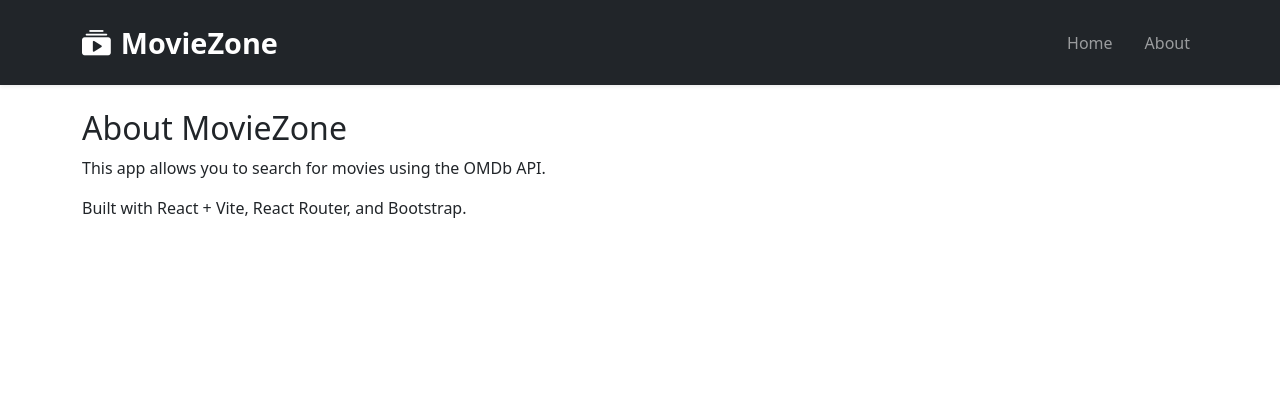
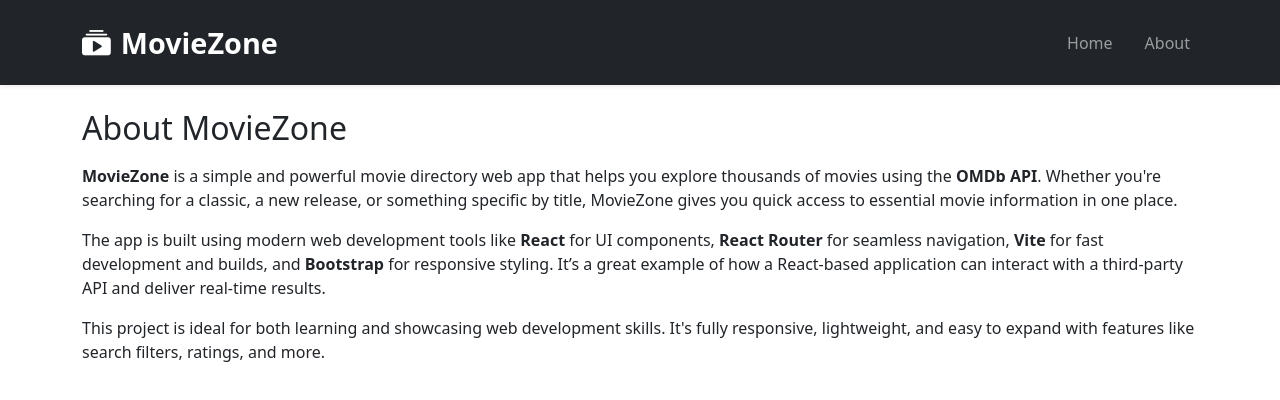
Before and after one commit to DeepaGoggi/movie-directory-movieRulz, a React (Vite) app: page /about in a window 1280 px wide. Shown: the top 400 px of the page. Built offline with nearby package versions, Linux system fonts and the light colour scheme.

Commit message:
Updated Commit

```diff
--- a/src/pages/About.jsx
+++ b/src/pages/About.jsx
@@ -1,10 +1,30 @@
+import React from "react";
 import { Container } from "react-bootstrap";
 
 const About = () => (
   <Container className="my-4">
-    <h2>About MovieZone</h2>
-    <p>This app allows you to search for movies using the OMDb API.</p>
-    <p>Built with React + Vite, React Router, and Bootstrap.</p>
+    <h2 className="mb-3">About MovieZone</h2>
+    <p>
+      <strong>MovieZone</strong> is a simple and powerful movie directory web
+      app that helps you explore thousands of movies using the{" "}
+      <strong>OMDb API</strong>. Whether you're searching for a classic, a new
+      release, or something specific by title, MovieZone gives you quick access
+      to essential movie information in one place.
+    </p>
+    <p>
+      The app is built using modern web development tools like{" "}
+      <strong>React</strong> for UI components,
+      <strong> React Router</strong> for seamless navigation,{" "}
+      <strong>Vite</strong> for fast development and builds, and
+      <strong> Bootstrap</strong> for responsive styling. It’s a great example
+      of how a React-based application can interact with a third-party API and
+      deliver real-time results.
+    </p>
+    <p>
+      This project is ideal for both learning and showcasing web development
+      skills. It's fully responsive, lightweight, and easy to expand with
+      features like search filters, ratings, and more.
+    </p>
   </Container>
 );
 
--- a/src/pages/Home.jsx
+++ b/src/pages/Home.jsx
@@ -97,7 +97,7 @@
     Year: "2021",
     Type: "movie",
     Poster:
-      "https://lh3.googleusercontent.com/proxy/OS2Bbku9O_HyiQFnLmCikVNQ77VipxM842fdCWlqcjwcvDe2mAfEtsmvJ8oY-NBj5jagmmAIq-V2erAs0lOREXHhQZWE9x6bcLX6Lnq7nUdy4un8c1IUvAVBtgimhKW0Eg",
+      "https://xl.movieposterdb.com/22_01/2021/9389998/xl_9389998_6721d93c.jpg",
   },
   {
     imdbID: "tt2338151",
```
